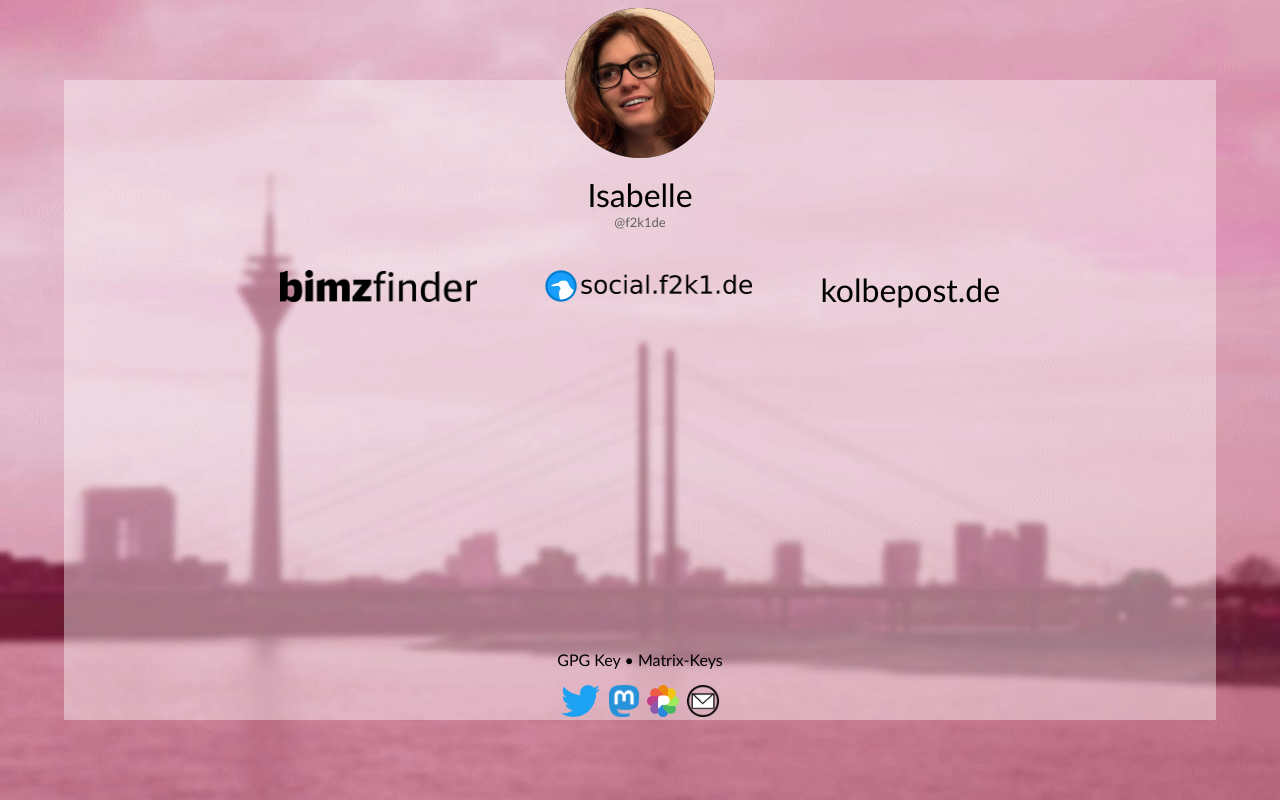
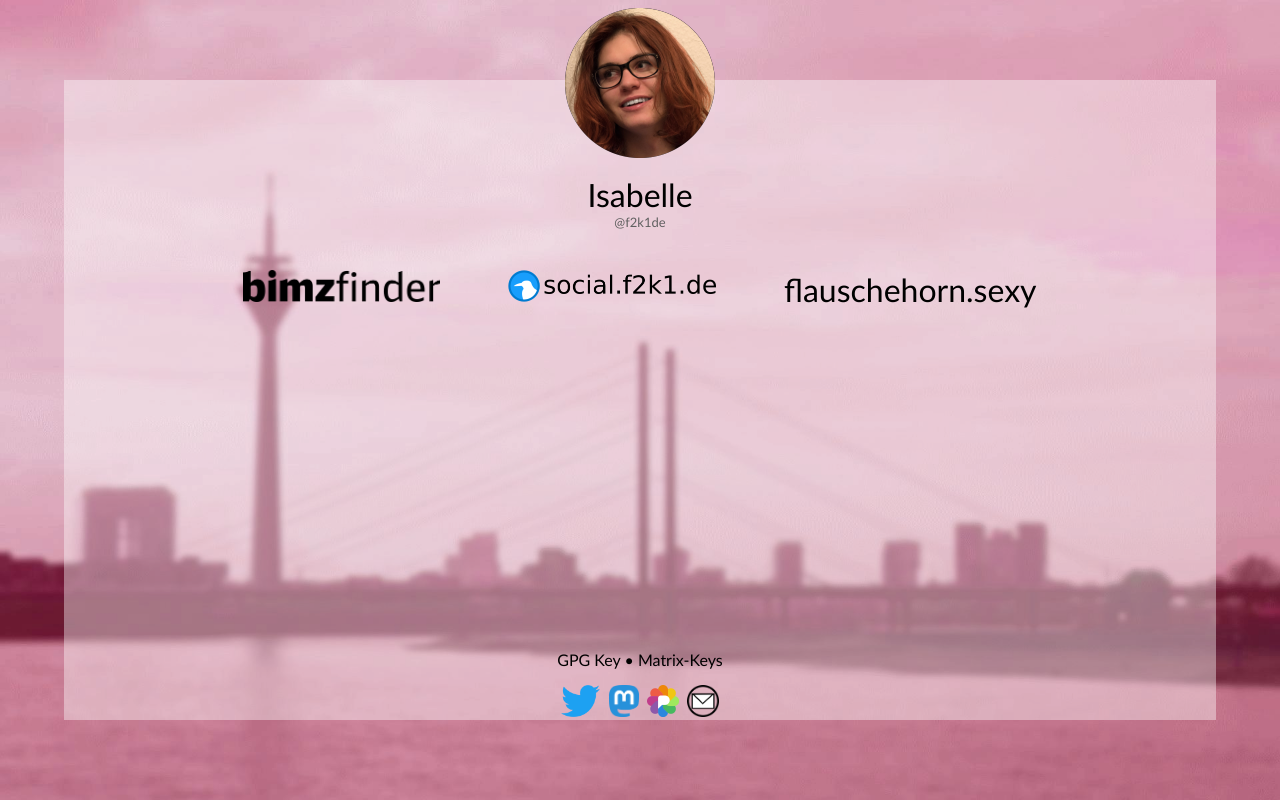
Before and after one commit to f2k1de/f2k1.de, a plain HTML site: page index.html in a window 1280 px wide. Drawn offline with Linux system fonts and the light colour scheme.

Commit message:
Add flauschehorn.sexy, remove inactive project

```diff
--- a/index.html
+++ b/index.html
@@ -93,7 +93,8 @@
 				<p>
 					<a href="https://bimzfinder.de/" target="_blank" class="link"><img src="bimzfinder.png" style="height:2em;" alt="Logo bimzfinder.de" title="bimzfinder.de"></a>
 					<a href="https://social.f2k1.de/" target="_blank" class="link"><img src="halcyon.png" style="height:2em;" alt="Logo social.f2k1.de" title="social.f2k1.de"></a>
-					<a href="https://www.kolbepost.de/admin/" target="_blank" class="link"><span style="font-size:2em;">kolbepost.de</span></a>
+					<!--<a href="https://www.kolbepost.de/admin/" target="_blank" class="link"><span style="font-size:2em;">kolbepost.de</span></a>-->
+					<a href="https://flauschehorn.sexy" target="_blank" class="link"><span style="font-size:2em;">flauschehorn.sexy</span></a>
 				</p>
 			</div>
 			<div id="contact">
```
